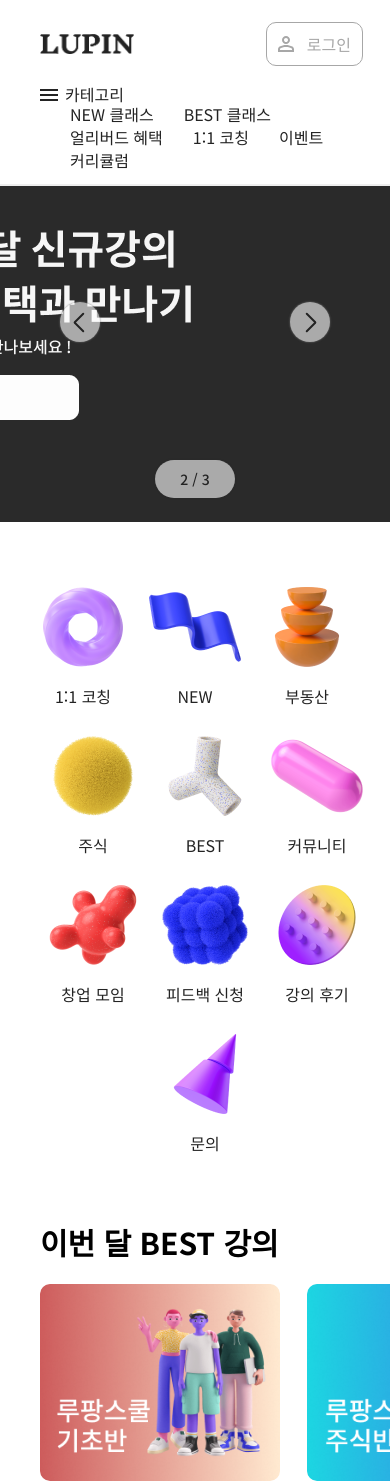
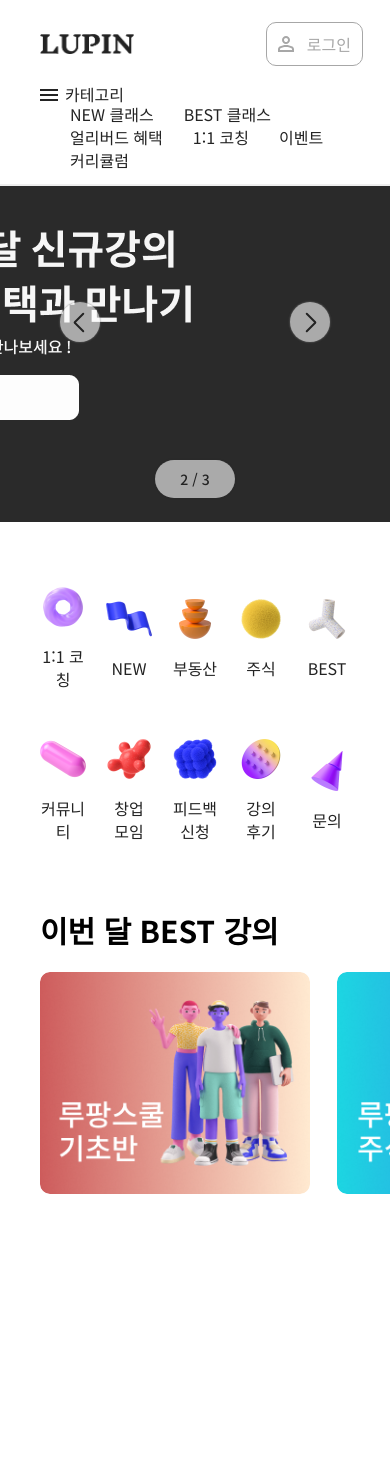
Before and after one commit to yonaisgood/MoneyLupin, a React (Create React App) app: page / in a window 390 px wide. After the commit the page ends 1194 px from the top, so only its background shows below. Built offline with nearby package versions, Linux system fonts and the light colour scheme.

Commit message:
feat: 스와이프

```diff
--- a/src/components/Header.jsx
+++ b/src/components/Header.jsx
@@ -5,7 +5,7 @@ import { Link } from 'react-router-dom';
 
 const Header = () => {
   return (
-    <StyledHeader person={person}>
+    <StyledHeader $person={person}>
       <div>
         <h1>
           <Link to="/">
@@ -128,7 +128,7 @@ const StyledHeader = styled.header`
     width: 16px;
     aspect-ratio: 1/1;
     margin-right: 13px;
-    background: ${(props) => 'url(' + props.person + ')'} no-repeat center /
+    background: ${(props) => 'url(' + props.$person + ')'} no-repeat center /
       contain;
   }
 `;
--- a/src/pages/Home/Home.jsx
+++ b/src/pages/Home/Home.jsx
@@ -8,6 +8,7 @@ const Home = () => {
   const [autoSlide, setAutoSlide] = useState(true);
   const [currBanner, setCurrBanner] = useState(0);
   const bannerList = useRef(null);
+  const bestList = useRef(null);
 
   const hideBanner = (currIndex) => {
     setCurrBanner(currIndex - 1);
@@ -109,6 +110,59 @@ const Home = () => {
     }
   };
 
+  // 이번 달 BEST 강의
+  const viewWidth = window.innerWidth;
+  let Start;
+  let End;
+
+  const slide = () => {
+    let x = (End - Start) * 2;
+    if (bestList.current.style.transform === '') {
+      if (-x + viewWidth > 1241) {
+        bestList.current.style.transform = `translateX(${-1241 + viewWidth}px)`;
+      } else if (x < 0) {
+        bestList.current.style.transform = `translateX(${x}px)`;
+      }
+    } else {
+      const currX = parseInt(
+        bestList.current.style.transform.replace(/[^\d-]/g, '')
+      );
+      if (-currX - x + viewWidth > 1241) {
+        bestList.current.style.transform = `translateX(${-1241 + viewWidth}px)`;
+      } else if (-currX < x) {
+        bestList.current.style.transform = '';
+      } else {
+        bestList.current.style.transform = `translateX(${currX + x}px)`;
+      }
+    }
+  };
+
+  const handleDragStart = (e) => {
+    if (viewWidth < 1241) {
+      Start = e.clientX;
+    }
+  };
+
+  const handleDragEnd = (e) => {
+    if (viewWidth < 1241) {
+      End = e.clientX;
+      slide();
+    }
+  };
+
+  const handleTouchStart = (e) => {
+    if (viewWidth < 1241) {
+      Start = e.changedTouches[0].pageX;
+    }
+  };
+
+  const handleTouchEnd = (e) => {
+    if (viewWidth < 1241) {
+      End = e.changedTouches[0].pageX;
+      slide();
+    }
+  };
+
   return (
     <>
       <Header />
@@ -146,20 +200,7 @@ const Home = () => {
                 >
                   <Link tabIndex={currBanner === i ? '' : '-1'}>
                     <img src={banner.img} alt="" />
-                    <p className="a11y-hidden">
-                      {banner.text.map((text, i) => {
-                        if (!i) {
-                          return text;
-                        } else {
-                          return (
-                            <>
-                              <br />
-                              {text}
-                            </>
-                          );
-                        }
-                      })}
-                    </p>
+                    <p className="a11y-hidden">{banner.text.join(' ')}</p>
                     <br />
                     {`${banners.length}개의 슬라이드 중 ${i + 1}번`}
                   </Link>
@@ -191,10 +232,16 @@ const Home = () => {
 
         <section className="classes">
           <h2>이번 달 BEST 강의</h2>
-          <ul>
-            {best.map((v) => {
+          <ul
+            onDragStart={handleDragStart}
+            onDragEnd={handleDragEnd}
+            onTouchStart={handleTouchStart}
+            onTouchEnd={handleTouchEnd}
+            ref={bestList}
+          >
+            {best.map((v, i) => {
               return (
-                <li>
+                <li key={i}>
                   <Link to={v.link}>
                     <img src={v.img} alt={v.name} />
                   </Link>
@@ -302,14 +349,27 @@ const StyledMain = styled.main`
 
   .contents {
     margin: 50px 0 53px;
+    padding: 0 40px; // 임시
 
     ul {
-      text-align: center;
+      display: flex;
+      gap: 20px;
+      justify-content: center;
+    }
+
+    @media (max-width: 1179px) {
+      ul {
+        display: grid;
+        grid-template-columns: repeat(5, 1fr);
+      }
+      li {
+        margin: auto;
+      }
     }
 
     li {
-      display: inline-block;
-      width: 92px;
+      flex-shrink: 0;
+      max-width: 92px;
       padding: 15px 0 13px;
       font-size: 1.6rem;
       line-height: 2.3rem;
@@ -318,10 +378,11 @@ const StyledMain = styled.main`
     }
 
     li + li {
-      margin-left: 20px;
+      /* margin-left: 20px; */
     }
 
     img {
+      height: auto;
       aspect-ratio: 92 / 80;
       margin-bottom: 18px;
     }
@@ -333,9 +394,10 @@ const StyledMain = styled.main`
   }
 
   .classes {
-    max-width: 1200px;
+    max-width: 1201px;
     padding-left: 40px; // 임시
     margin: auto;
+    overflow-x: hidden; // 임시
 
     h2 {
       margin-bottom: 20px;
@@ -347,11 +409,11 @@ const StyledMain = styled.main`
     ul {
       display: flex;
       gap: 27px;
-      overflow-x: scroll; // 임시
+      transition: 0.5s;
     }
 
     li {
-      min-width: 240px; // 임시
+      min-width: 270px;
       aspect-ratio: 280 / 230;
       overflow: hidden;
       border-radius: 10px;
```
